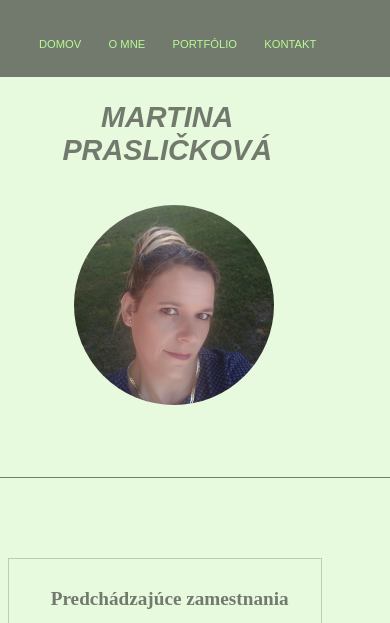
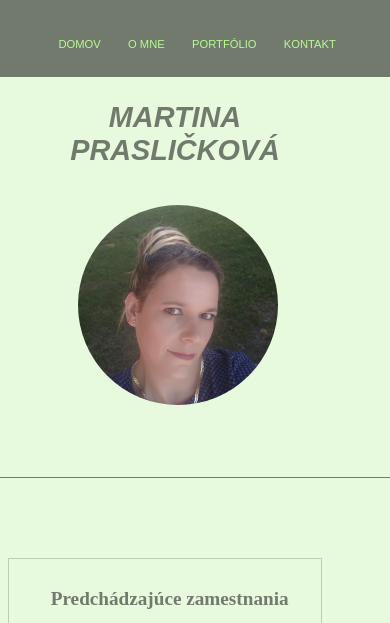
Before and after one commit to Martina-Pr/Martina-Pr.github.io, a plain HTML site: page index.html in a window 390 px wide. Shown: the part 144-767 px from the top of the page. Drawn offline with nearby package versions, Linux system fonts and the light colour scheme; a web font is replaced by a local one.

Commit message:
Add files via upload

```diff
--- a/newcss.css
+++ b/newcss.css
@@ -567,6 +567,9 @@ footer {
     }
 }
 @media (max-width: 675px){
+    .navigation li:first-child {
+        padding-left: 16%;
+    }
     .gallery img{
         width: 35%;
         padding-left: 1em;
@@ -671,7 +674,7 @@ footer {
 }
 @media (max-width: 610px){
     .navigation li:first-child {
-        padding-left: 12%;
+        padding-left: 15%;
     }
     .title h1 {
         padding-left: 28.5%;
@@ -688,16 +691,16 @@ footer {
         font-size: .7em;
     }
     .navigation li:first-child {
-        padding-left: 14%;
+        padding-left: 15%;
     }
     .logo {
         padding-left: 0.5em;
     }
     .foto {
-        padding-left: 19%;
+        padding-left: 20%;
     }
     .title h1 {
-        padding-left: 16%;
+        padding-left: 18%;
     }
     .container-footer {
         height: 14em;
@@ -711,14 +714,14 @@ footer {
         padding-right: 1em;
     }
     .copy {
-        padding-left: 5%;
+        padding-left: 7%;
     }
     #button {
         right: 0;
     }
 }
-@media (max-width: 485px){
+@media (max-width: 400px){
     .navigation li:first-child {
-        padding-left: 10%;
+        padding-left: 15%;
     }
 }
```
